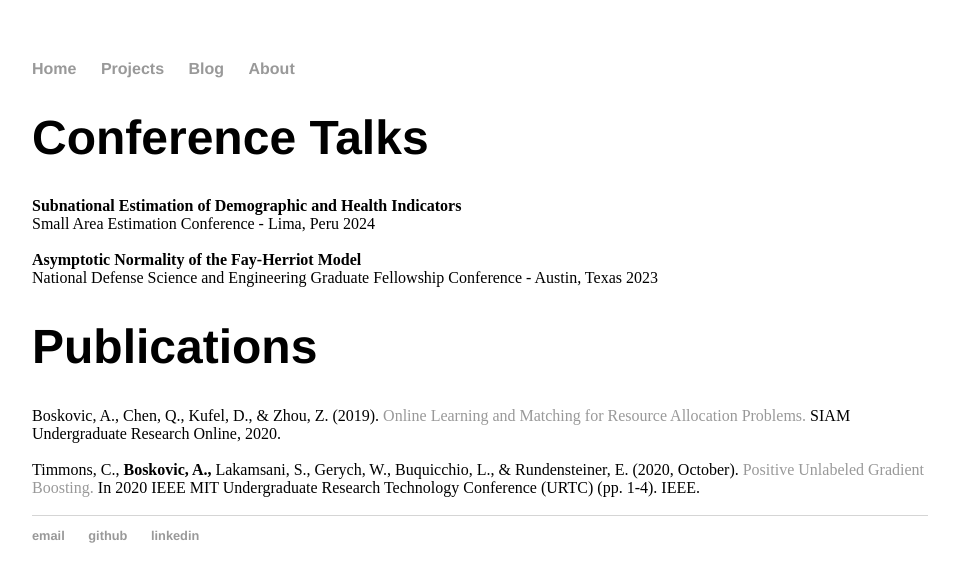
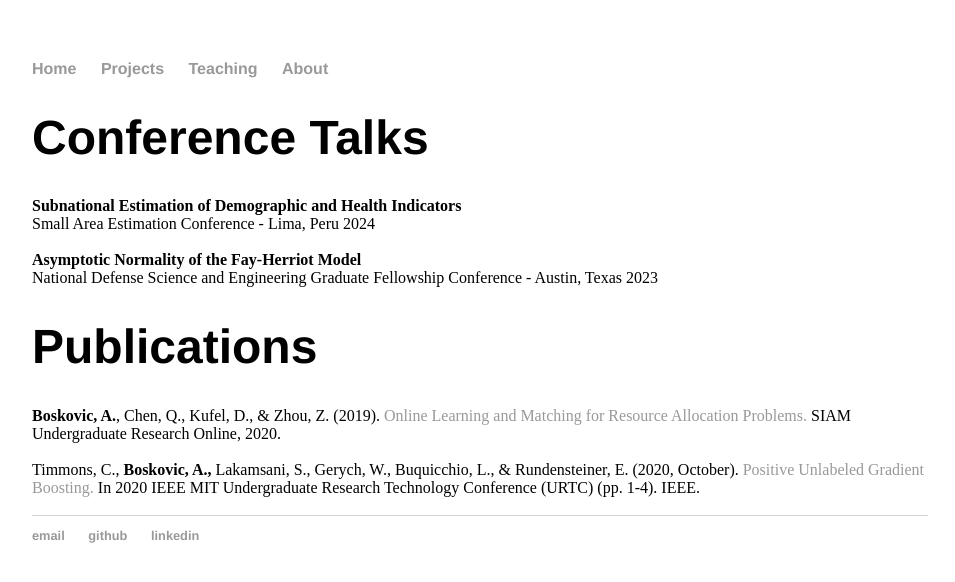
Before and after one commit to aboskovic21/aboskovic21.github.io, a Jekyll site: the page built from projects/index.html, in a window 1280 px wide. Shown: the top 582 px of the page, without its empty margins (160-1115 px from the left). Built offline with Jekyll 4.4.1, drawn with Linux system fonts in a browser that asks for light colours.

Commit message:
teaching page

```diff
--- a/_layouts/default.html
+++ b/_layouts/default.html
@@ -11,7 +11,7 @@
 	    		<ul>
 	        		<li><a href="/">Home</a></li>
 				<li><a href="/projects">Projects</a></li>
-				<li><a href="/blog">Blog</a></li>
+				<li><a href="/teaching">Teaching</a></li>
 		        	<li><a href="/about">About</a></li>
 
 	    		</ul>
--- a/projects/index.html
+++ b/projects/index.html
@@ -21,7 +21,7 @@ layout: default
 	<h1>Publications</h1>
 
 
-	Boskovic, A., Chen, Q., Kufel, D., & Zhou, Z. (2019). <a href = https://arxiv.org/pdf/1911.07409 >Online Learning and Matching for Resource Allocation Problems.</a> SIAM Undergraduate Research Online, 2020.
+	<b>Boskovic, A.</b>, Chen, Q., Kufel, D., & Zhou, Z. (2019). <a href = https://arxiv.org/pdf/1911.07409 >Online Learning and Matching for Resource Allocation Problems.</a> SIAM Undergraduate Research Online, 2020.
 
 	<br>
 	<br>
```
Also changed, not shown: 1 other file.
